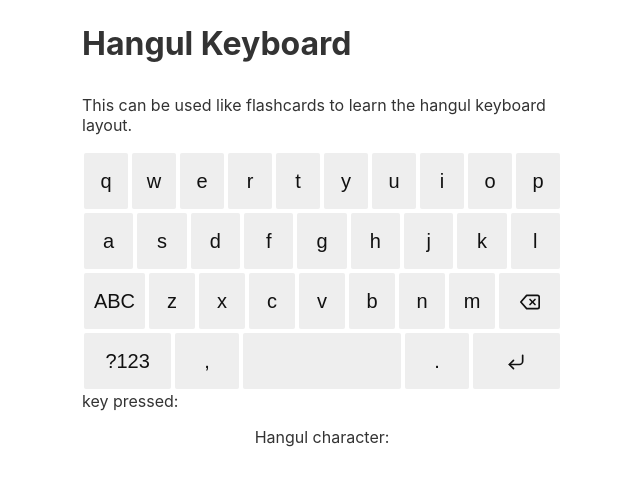
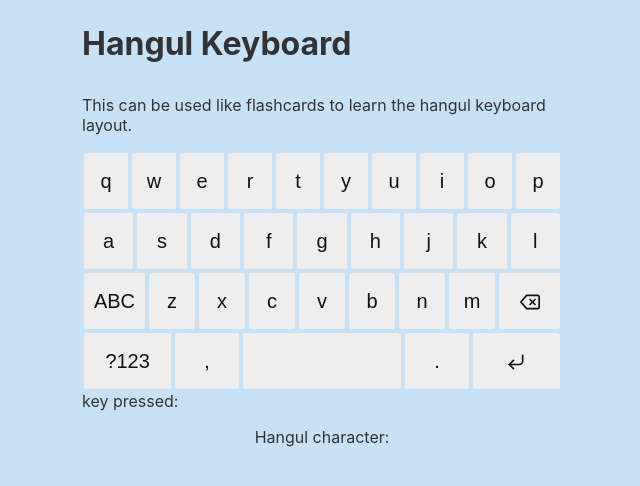
Before and after one commit to sir-tonytiger-201/hangulkeyboard, a Svelte app: page / in a window 1280 px wide. Shown: the top 486 px of the page, without its empty margins (318-958 px from the left). Built offline with nearby package versions, Linux system fonts and the light colour scheme.

Commit message:
Add files via upload

```diff
--- a/public/global.css
+++ b/public/global.css
@@ -1,5 +1,5 @@
 html, body {
-	position: relative;
+	position:static;
 	width: 100%;
 	height: 100%;
 }
@@ -10,6 +10,8 @@ body {
 	padding: 8px;
 	box-sizing: border-box;
 	font-family: -apple-system, BlinkMacSystemFont, "Segoe UI", Roboto, Oxygen-Sans, Ubuntu, Cantarell, "Helvetica Neue", sans-serif;
+	background-color: #c7e2f7;
+
 }
 
 a {
```
Also changed, not shown: public/keyboard.png (added).
